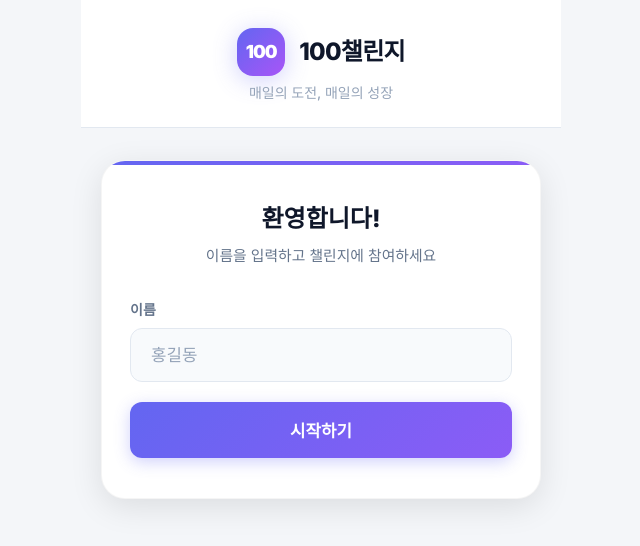
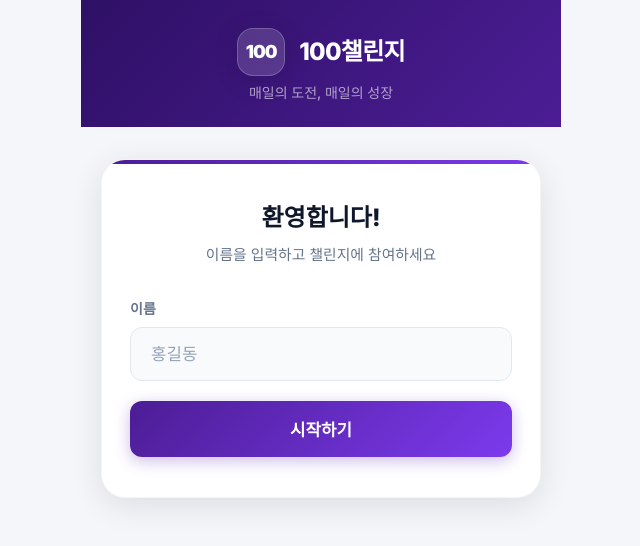
Before and after one commit to Seokjunwon/one-hundred-pushups, a Flask app: page / in a window 1280 px wide. Shown: the top 546 px of the page, without its empty margins (319-959 px from the left). Run offline with Flask 3, Linux system fonts and the light colour scheme; some libraries are stand-ins or nearby versions.

Commit message:
UI: PWA 아이콘 리디자인 + 딥퍼플 컬러 테마 적용
- PWA 아이콘 전체 교체 (💪 이모지 → "100" 텍스트 + 딥퍼플 그라데이션)
- 컨셉컬러를 마켓컬리풍 딥퍼플로 변경 (#6366F1 → #5B21B6)
- 상단 헤더를 딥퍼플 그라데이션 배경 + 흰색 텍스트로 변경
- manifest.json theme_color 업데이트
- Service Worker 캐시 v7 → v8

Co-Authored-By: Claude Opus 4.6 <noreply@anthropic.com>

```diff
--- a/static/service-worker.js
+++ b/static/service-worker.js
@@ -1,5 +1,5 @@
-const CACHE_NAME = 'pushups-v7';
-const STATIC_CACHE = 'pushups-static-v7';
+const CACHE_NAME = 'pushups-v8';
+const STATIC_CACHE = 'pushups-static-v8';
 
 // 캐시할 정적 리소스
 const STATIC_ASSETS = [
--- a/templates/index.html
+++ b/templates/index.html
@@ -23,10 +23,10 @@
         }
 
         :root {
-            --primary: #6366F1;
-            --primary-dark: #4F46E5;
-            --primary-light: #EEF2FF;
-            --primary-gradient: linear-gradient(135deg, #6366F1 0%, #8B5CF6 100%);
+            --primary: #5B21B6;
+            --primary-dark: #4C1D95;
+            --primary-light: #EDE9FE;
+            --primary-gradient: linear-gradient(135deg, #4C1D95 0%, #7C3AED 100%);
             --success: #10B981;
             --success-light: #ECFDF5;
             --danger: #EF4444;
@@ -78,8 +78,8 @@
 
         /* ===== HEADER ===== */
         .header {
-            background: var(--card);
-            border-bottom: 1px solid var(--border);
+            background: linear-gradient(135deg, #2E1065 0%, #4C1D95 100%);
+            border-bottom: none;
             padding: 28px 20px 24px;
             margin: 0 -20px;
             text-align: center;
@@ -96,12 +96,13 @@
         .header-icon {
             width: 48px;
             height: 48px;
-            background: linear-gradient(135deg, #6366F1 0%, #A855F7 100%);
+            background: rgba(255, 255, 255, 0.15);
+            border: 1px solid rgba(255, 255, 255, 0.2);
             border-radius: 16px;
             display: flex;
             align-items: center;
             justify-content: center;
-            box-shadow: 0 4px 24px rgba(99, 102, 241, 0.3);
+            box-shadow: 0 4px 24px rgba(0, 0, 0, 0.15);
             flex-shrink: 0;
         }
 
@@ -117,12 +118,12 @@
         .header h1 {
             font-size: 1.5rem;
             font-weight: 800;
-            color: var(--text-primary);
+            color: #FFFFFF;
             letter-spacing: -0.03em;
         }
 
         .header p {
-            color: var(--text-muted);
+            color: rgba(255, 255, 255, 0.6);
             font-size: 0.875rem;
             font-weight: 500;
             margin-top: 2px;
@@ -216,12 +217,12 @@
             font-family: 'Inter', 'Noto Sans KR', sans-serif;
             cursor: pointer;
             transition: all 0.2s ease;
-            box-shadow: 0 4px 16px rgba(99, 102, 241, 0.3);
+            box-shadow: 0 4px 16px rgba(91, 33, 182, 0.3);
         }
 
         .btn:active {
             transform: scale(0.97);
-            box-shadow: 0 2px 8px rgba(99, 102, 241, 0.2);
+            box-shadow: 0 2px 8px rgba(91, 33, 182, 0.2);
         }
 
         /* ===== MAIN SCREEN ===== */
```
Also changed, not shown: other parts of templates/index.html (+17 -17 lines), static/icons/icon-128.png, static/icons/icon-144.png, static/icons/icon-152.png, static/icons/icon-192.png, static/icons/icon-384.png, static/icons/icon-512.png, static/icons/icon-72.png, static/icons/icon-96.png, static/manifest.json.
